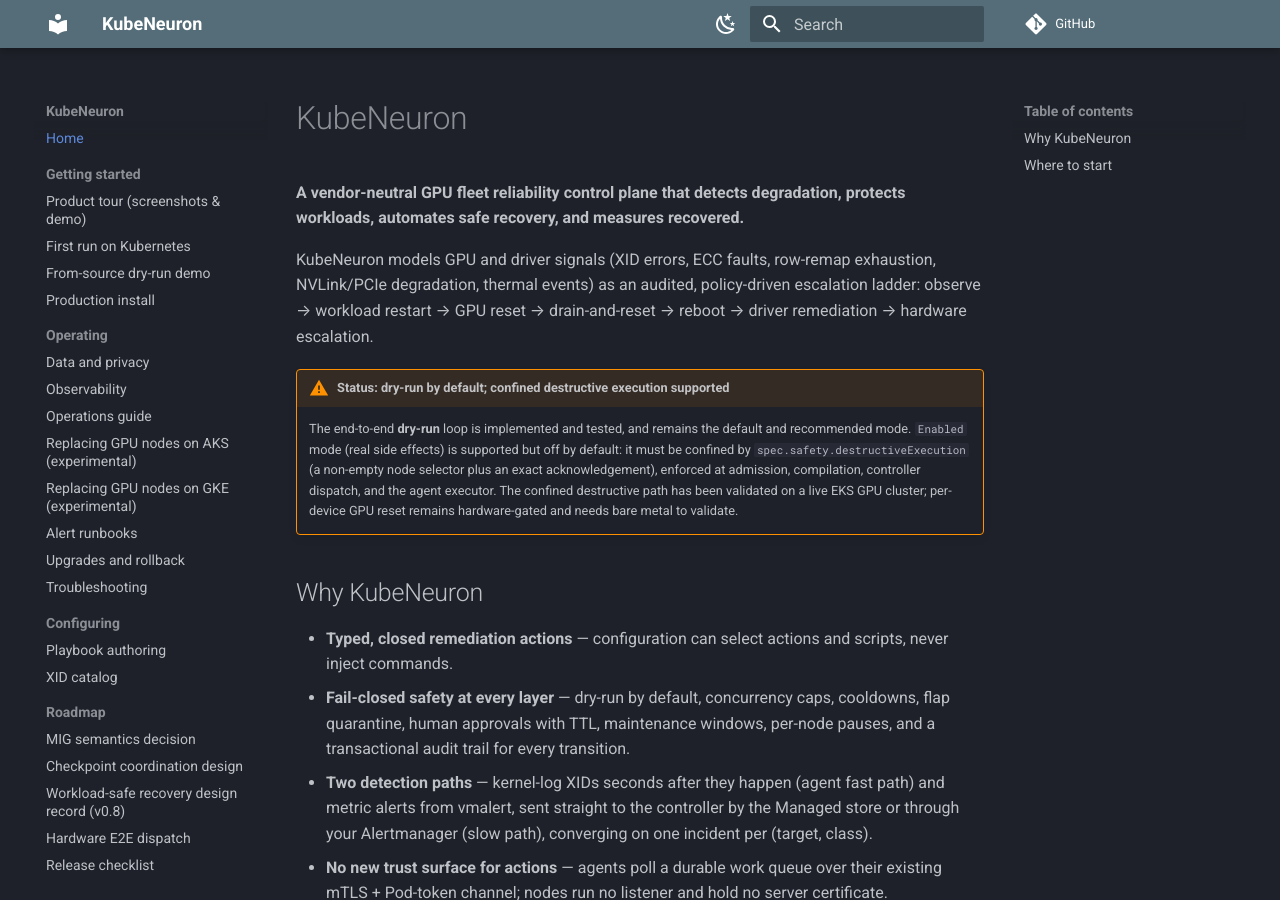
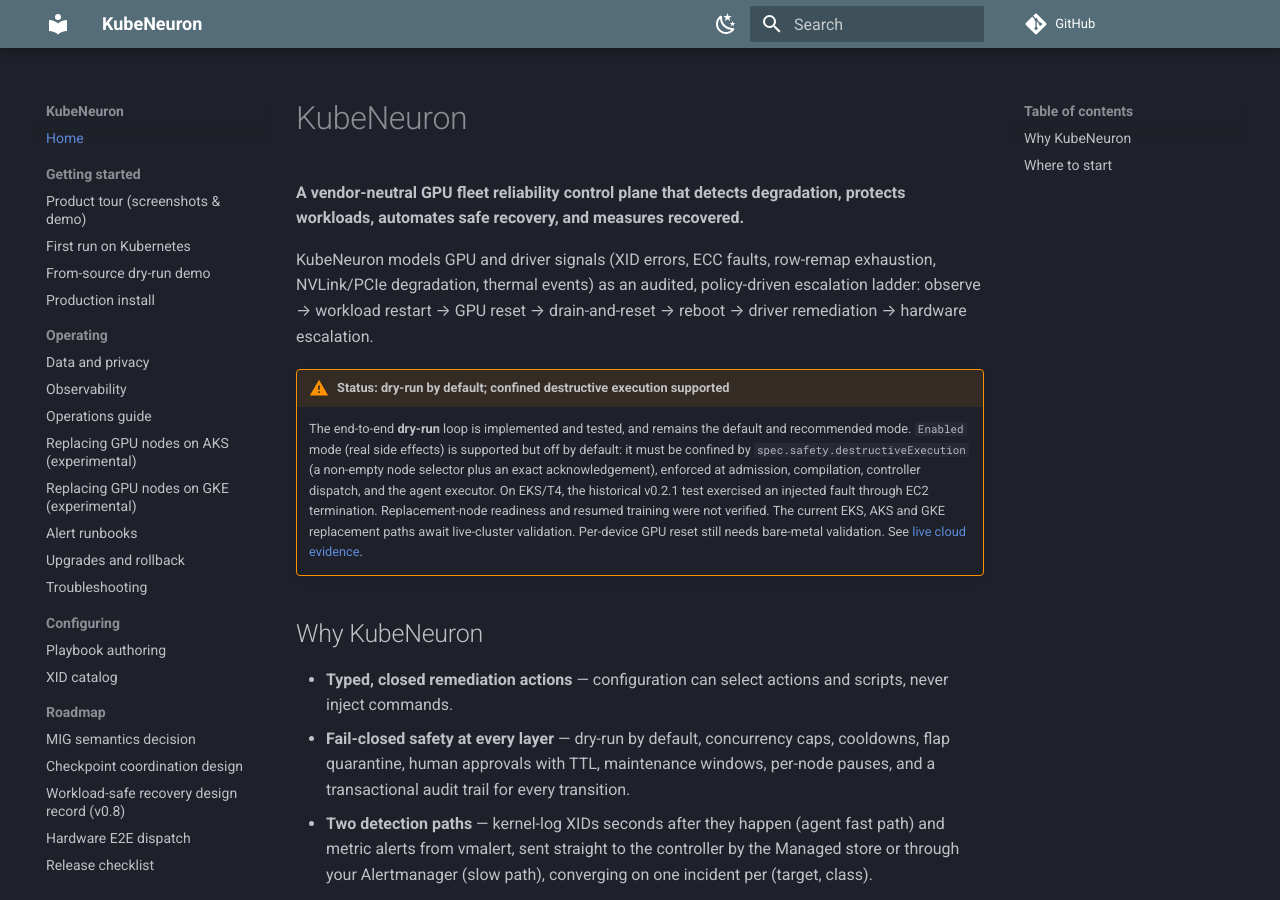
Before and after one commit to kubeneuron/kubeneuron, an MkDocs documentation site: the page built from docs/index.md, in a window 1280 px wide and 900 px high. Built offline with MkDocs 1.6.1 and Material for MkDocs 9.7.7, drawn with Linux system fonts in a browser that asks for light colours; comment, search, counter and statistics services are not loaded.

Commit message:
docs: scope live cloud claims to the recorded EKS run
Signed-off-by: Andrii Petruk <andrey.petruk@gmail.com>

```diff
--- a/docs/index.md
+++ b/docs/index.md
@@ -15,9 +15,11 @@ drain-and-reset → reboot → driver remediation → hardware escalation.
     supported but off by default: it must be confined by
     `spec.safety.destructiveExecution` (a non-empty node selector plus an
     exact acknowledgement), enforced at admission, compilation, controller
-    dispatch, and the agent executor. The confined destructive path has been
-    validated on a live EKS GPU cluster; per-device GPU reset remains
-    hardware-gated and needs bare metal to validate.
+    dispatch, and the agent executor. On EKS/T4, the historical v0.2.1 test exercised an
+    injected fault through EC2 termination. Replacement-node readiness and
+    resumed training were not verified. The current EKS, AKS and GKE replacement
+    paths await live-cluster validation. Per-device GPU reset still needs
+    bare-metal validation. See [live cloud evidence](reference-capabilities.md#live-cloud-evidence).
 
 ## Why KubeNeuron
 
```
Also changed, not shown: CHANGELOG.md (+3 -5 lines), README.md (+9 -25 lines), docs/design.md (+2 -2 lines), docs/reference-capabilities.md (+10 -1 lines).
